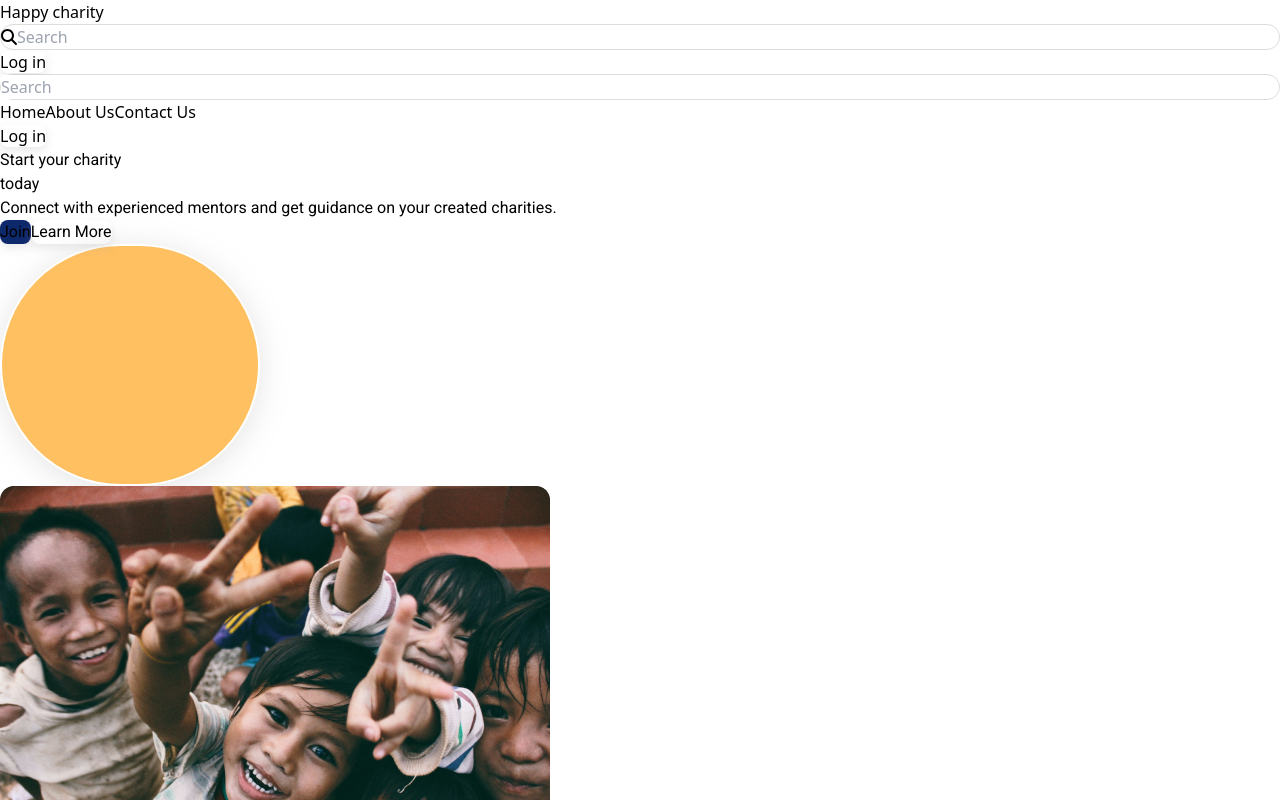
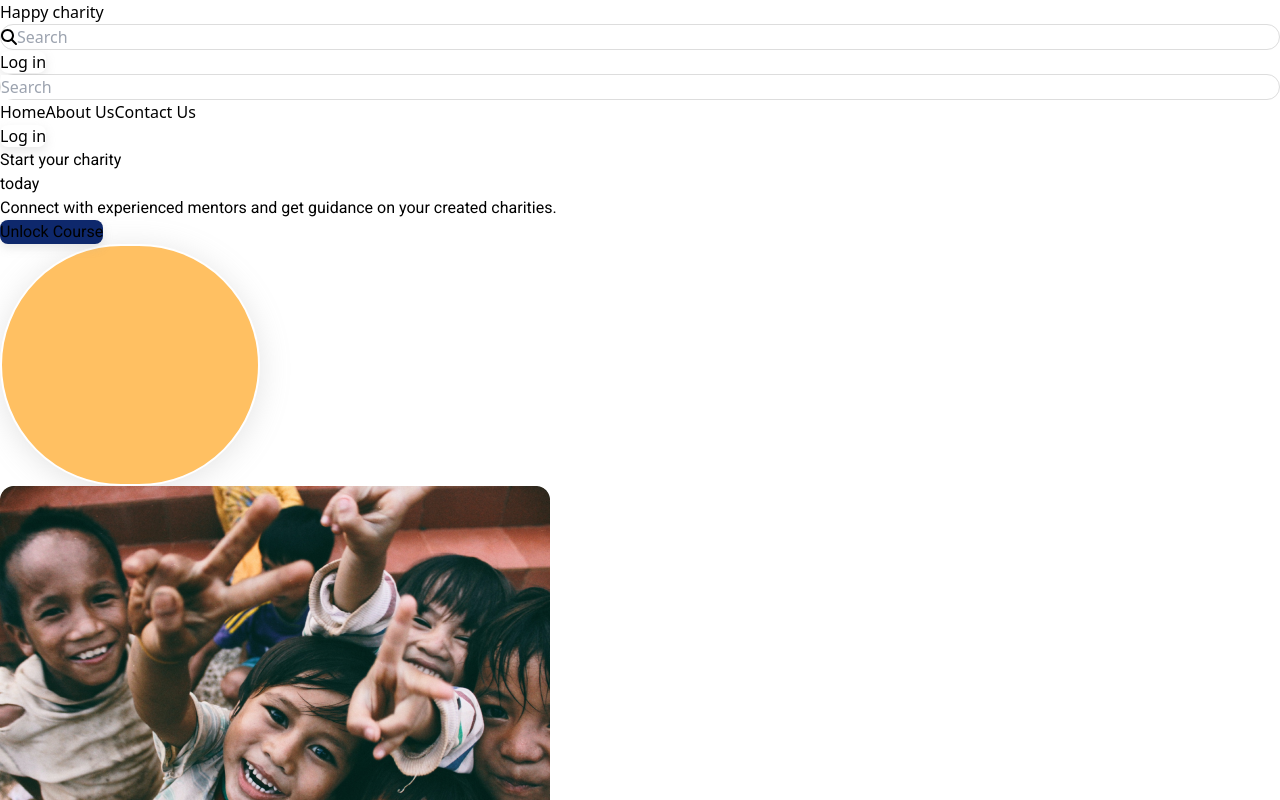
Before and after one commit to Jihad-24/charity-site, a React (Vite) app: page / in a window 1280 px wide. Shown: the top 800 px of the page. Built offline with nearby package versions, Linux system fonts and the light colour scheme.

Commit message:
update HeroSection

```diff
--- a/src/Pages/Home/HeroSection.jsx
+++ b/src/Pages/Home/HeroSection.jsx
@@ -1,45 +1,46 @@
-import React from 'react';
+import { Link } from "react-router-dom";
 
-import HeroImage from "../../assets/Home/HeroImage.png"
-
-
-const HeroSection = ({heroData}) => {
-    console.log(heroData)
+const HeroSection = ({ heroData }) => {
+  console.log(heroData);
   return (
     <div>
-            <div
-
-                className='py-[30px] lg:px-[35px] px-5 '>
-                <div className='flex justify-between '>
-                    <div className='text-[#000] flex flex-col gap-5 justify-center w-[700px]'>
-                        <h1 className='lg:text-[56px] text-2xl font-bold w-[500px]'>Start your charity </h1>
-                        <p className='lg:text-[56px] text-2xl font-bold w-[500px]'>today</p>
-                        <p className='lg:text-2xl text-[15px] font-bold  text-[#000]'>Connect with experienced mentors and get guidance on your created charities.</p>
-                        <div className='flex gap-[10px] mt-5'>
+      <div className="py-[30px] lg:px-[35px] px-5 ">
+        <div className="flex justify-between ">
+          <div className="text-[#000] flex flex-col gap-5 justify-center w-[700px]">
+            <h1 className="lg:text-[56px] text-2xl font-bold w-[500px]">
+              Start your charity{" "}
+            </h1>
+            <p className="lg:text-[56px] text-2xl font-bold w-[500px]">today</p>
+            <p className="lg:text-2xl text-[15px] font-bold  text-[#000]">
+              Connect with experienced mentors and get guidance on your created
+              charities.
+            </p>
+            <div className="flex gap-[10px] mt-5">
+              <Link to="https://experimentlabs.in/login/66091628f26dbb3314a83e32">
                 <button
-                            className='px-[25px] py-[10px] text-xl font-semibold text-[#fff]'
+                  className="px-[25px] py-[10px] text-xl font-semibold text-[#fff]"
                   style={{
                     borderRadius: "8px",
                     background: "#0E286C",
-                                    boxShadow: "0px 4px 10px 0px rgba(169, 169, 169, 0.25)"
+                    boxShadow: "0px 4px 10px 0px rgba(169, 169, 169, 0.25)",
                   }}
-                            > Join</button>
-                            <button
+                >
+                  {" "}
+                  Unlock Course
+                </button>
+              </Link>
+              {/* <button
                             className='px-[25px] py-[10px] text-xl font-semibold text-[#0E286C]'
                                 style={{
                                     borderRadius: "8px",
                                     boxShadow: "0px 4px 10px 0px rgba(169, 169, 169, 0.25)",
                                 }}
-                            > Learn More</button>
-
+                            > Learn More</button> */}
             </div>
-
           </div>
-                    <div
-                        className=''
-                    >
-
-                        <p style={{
+          <div className="">
+            <p
+              style={{
                 borderRadius: "260px",
                 border: "2px solid #FFF",
                 background: "#FFC062",
@@ -47,18 +48,17 @@ const HeroSection = ({heroData}) => {
                 width: "260px",
                 height: "242px",
                 flexShrink: "0",
-                        }}></p>
-                        <img className='w-[450px] ms-[95px] mt-[-160px]' src={heroData?.heroImage} alt='heroImage' />
+              }}
+            ></p>
+            <img
+              className="w-[450px] ms-[95px] mt-[-160px]"
+              src={heroData?.heroImage}
+              alt="heroImage"
+            />
           </div>
-
         </div>
-
       </div>
-
-
-
     </div>
-
   );
 };
 
```
Lines whose indentation alone changed are shown as unchanged.
